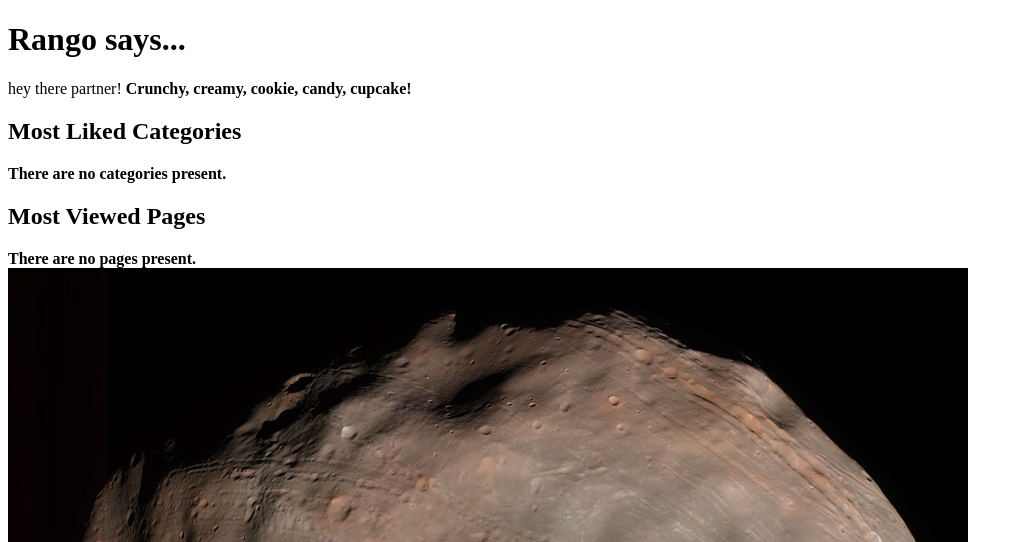
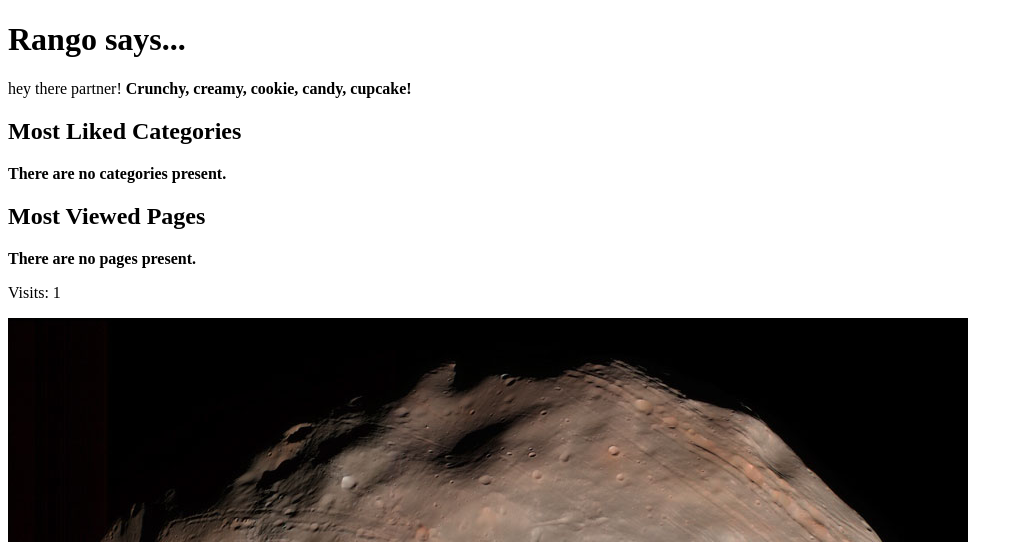
Before and after one commit to shawn886688/tango_with_django_project., a Django app: page / in a window 1280 px wide. Shown: the top 542 px of the page, without its empty margins (0-1023 px from the left). Run offline with Django 3.2, Linux system fonts and the light colour scheme; data that the repository does not hold is empty.

Commit message:
Use cookie to store visits number

```diff
--- a/rango/views.py
+++ b/rango/views.py
@@ -9,6 +9,7 @@ from django.urls import reverse
 from rango.forms import UserForm, UserProfileForm
 from django.contrib.auth import authenticate, login, logout
 from django.contrib.auth.decorators import login_required
+from datetime import datetime
 
 def index(request):
     category_list = Category.objects.order_by('-likes')[:5]
@@ -17,8 +18,11 @@ def index(request):
     context_dict['boldmessage'] = 'Crunchy, creamy, cookie, candy, cupcake!'
     context_dict['categories'] = category_list
     context_dict['pages'] = page_list
+    context_dict['visits'] = int(request.COOKIES.get('visits', '1'))
 
-    return render(request, 'rango/index.html', context = context_dict)
+    response = render(request, 'rango/index.html', context=context_dict)
+    visitor_cookie_handler(request, response)
+    return response
 
 def about(request):
     return render(request, 'rango/about.html')
@@ -134,3 +138,15 @@ def restricted(request):
 def user_logout(request):
     logout(request)
     return redirect(reverse('rango:index'))
+
+def visitor_cookie_handler(request, response):
+    visits = int(request.COOKIES.get('visits', '1'))
+    last_visit_cookie = request.COOKIES.get('last_visit', str(datetime.now()))
+    last_visit_time = datetime.strptime(last_visit_cookie[:-7],
+                                        '%Y-%m-%d %H:%M:%S')
+    if (datetime.now() - last_visit_time).days > 0:
+        visits = visits + 1
+        response.set_cookie('last_visit', str(datetime.now()))
+    else:
+        response.set_cookie('last_visit', last_visit_cookie)
+    response.set_cookie('visits', visits)
--- a/templates/rango/index.html
+++ b/templates/rango/index.html
@@ -42,6 +42,7 @@
         {% endif %}
     </div>
 
+    <p>Visits: {{ visits }}</p>
     <div>
         <img src="{% static 'images/rango.jpg' %}" alt="Picture of Rango" />
     </div>
```
